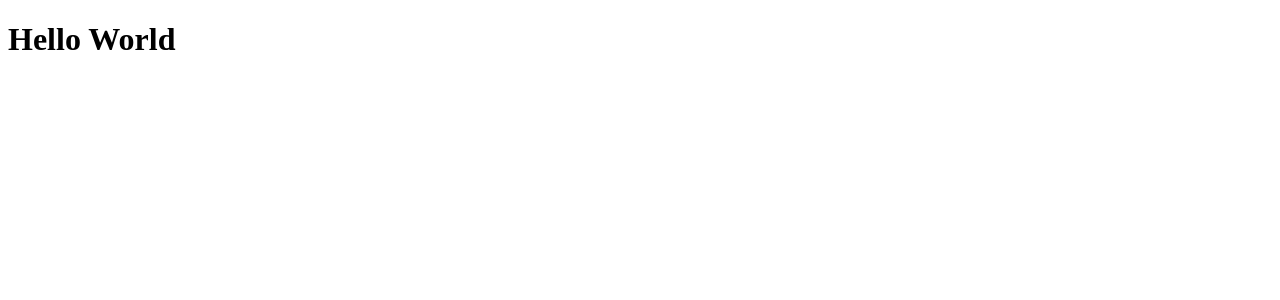
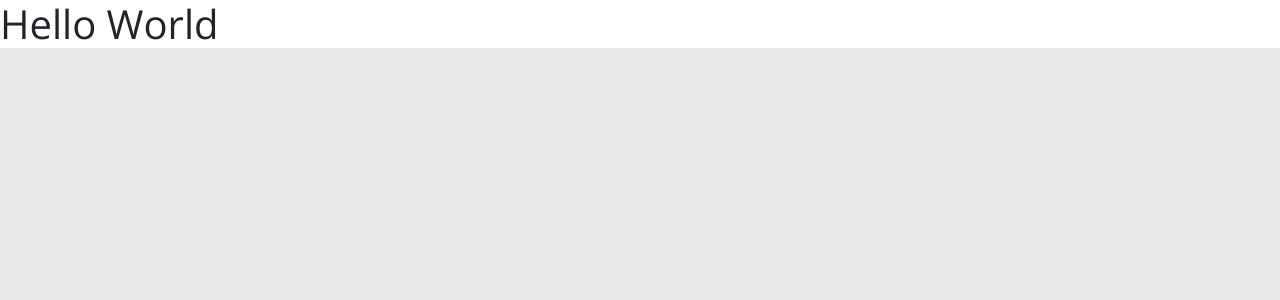
Before and after one commit to danielpb93/dsmovie, a React (Vite) app in the folder frontend/: page / in a window 1280 px wide. Shown: the top 300 px of the page. Built offline with nearby package versions, Linux system fonts and the light colour scheme.

Commit message:
add bootstrap

```diff
--- a/frontend/index.html
+++ b/frontend/index.html
@@ -2,9 +2,8 @@
 <html lang="en">
   <head>
     <meta charset="UTF-8" />
-    <link rel="icon" type="image/svg+xml" href="/src/favicon.svg" />
     <meta name="viewport" content="width=device-width, initial-scale=1.0" />
-    <title>Vite App</title>
+    <title>DSMovie</title>
   </head>
   <body>
     <div id="root"></div>
--- a/frontend/package.json
+++ b/frontend/package.json
@@ -8,7 +8,7 @@
     "preview": "vite preview"
   },
   "dependencies": {
-    "query": "^0.2.0",
+    "bootstrap": "^5.1.3",
     "react": "^18.1.0",
     "react-dom": "^18.0.0"
   },
--- /dev/null
+++ b/frontend/src/App.css
@@ -0,0 +1,19 @@
+@import url('https://fonts.googleapis.com/css2?family=Open+Sans:wght@400;700&display=swap');
+
+:root {
+  --color-primary: #4D41C0;
+}
+
+* {
+    box-sizing: border-box;
+    font-family: 'Open Sans', sans-serif;
+}
+
+html, body {
+    background-color: #E8E8E8;
+}
+
+a, a:hover {
+  text-decoration: none;
+  color: unset;
+}
--- a/frontend/src/App.tsx
+++ b/frontend/src/App.tsx
@@ -1,3 +1,5 @@
+import './App.css'
+
 function App() {
   return <h1>Hello World</h1>
 }
--- a/frontend/src/main.tsx
+++ b/frontend/src/main.tsx
@@ -1,6 +1,7 @@
 import React from 'react'
 import ReactDOM from 'react-dom/client'
 import App from './App'
+import 'bootstrap/dist/css/bootstrap.css';
 
 ReactDOM.createRoot(document.getElementById('root')!).render(
   <React.StrictMode>
```
Also changed, not shown: 1 other file (tests, documents, lock files or other folders).
